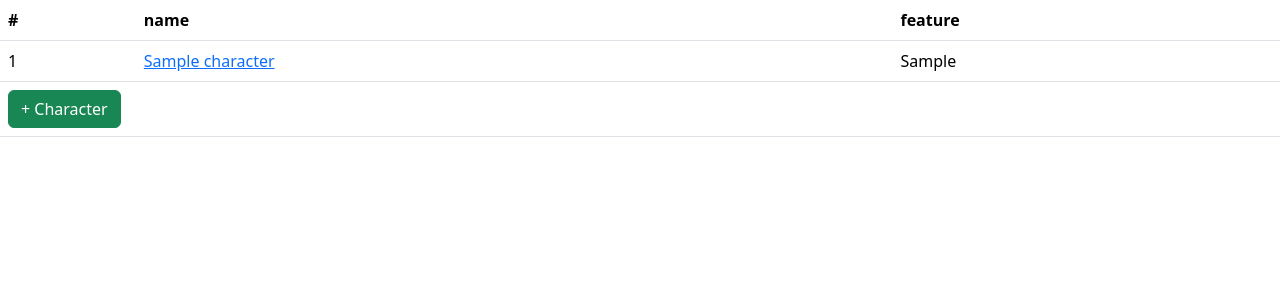
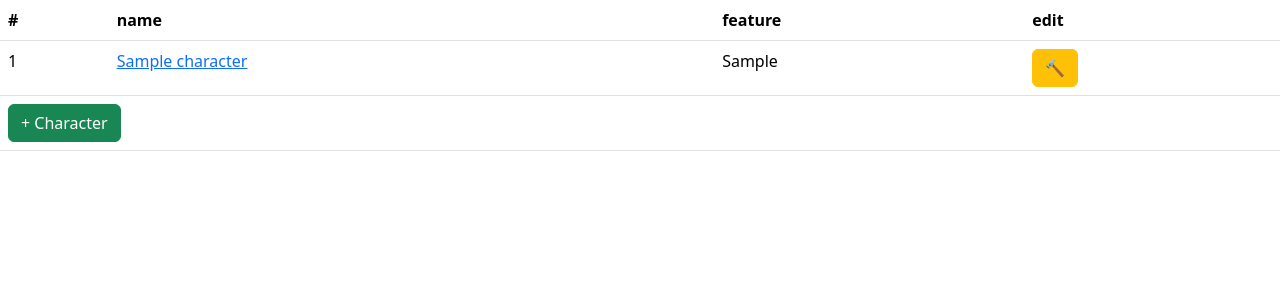
Before and after one commit to ksh1024/NetworkProgramming_helloidol2, a Django app: a page that uses 하프라이프/templates/하프라이프/character_list.html in a window 1280 px wide. Shown: the top 300 px of the page. Run offline with Django 4.2, Linux system fonts and the light colour scheme; tables that the repository leaves empty hold one stand-in row (values such as "Sample post").

Commit message:
views CharacterUpdateView; templates character_list.html, character_update.html; urls 하프라이프:character_update

```diff
--- a/하프라이프/templates/하프라이프/character_list.html
+++ b/하프라이프/templates/하프라이프/character_list.html
@@ -7,16 +7,18 @@
           <th>#</th>
           <th>name</th>
           <th>feature</th>
+          <th>edit</th>
       </tr>
       {% for character in character_list %}
       <tr>
           <td>{{ forloop.counter }}</td>
           <td><a href="{% url '하프라이프:character_detail' pk=character.id %}">{{ character.name }}</a></td>
           <td>{{ character.feature }}</td>
+          <td><a href="{% url '하프라이프:character_update' pk=character.id %}" class="btn btn-warning">🔨</a></td>
       </tr>
       {% endfor %}
       <tr>
-          <td colspan="3"><a href="{% url '하프라이프:character_create' %}" class="btn btn-success">+ Character</a></td>
+          <td colspan="4"><a href="{% url '하프라이프:character_create' %}" class="btn btn-success">+ Character</a></td>
       </tr>
   </table>
 {%  endblock %}
--- a/하프라이프/urls.py
+++ b/하프라이프/urls.py
@@ -7,4 +7,5 @@ urlpatterns = [
     path('', views.CharacterListView.as_view(), name='character_list'),
     path('detail/<int:pk>/', views.CharacterDetailView.as_view(), name='character_detail'),
     path('create/', views.CharacterCreateView.as_view(), name='character_create'),
+    path('update/<int:pk>/', views.CharacterUpdateView.as_view(), name='character_update'),
 ]
--- a/하프라이프/views.py
+++ b/하프라이프/views.py
@@ -1,6 +1,6 @@
 from django.shortcuts import render
 from django.urls import reverse_lazy
-from django.views.generic import ListView, DetailView, CreateView
+from django.views.generic import ListView, DetailView, CreateView, UpdateView
 
 from 하프라이프.models import Character
 
@@ -19,3 +19,9 @@ class CharacterCreateView(CreateView):
     fields = ['name','feature']      #'__all__'
     template_name_suffix = '_create' #character_form.html -> character_create.html
     success_url = reverse_lazy('하프라이프:character_list') #만들기 성공할 때 이동할 URL
+
+class CharacterUpdateView(UpdateView):
+    model = Character
+    fields = '__all__' #['name', 'feature']
+    template_name_suffix = '_update' # character_form.html에서 character_update.html로 고쳐줌
+    success_url = reverse_lazy('하프라이프:character_list') #수정 성공시 이동할 url
```
Also changed, not shown: 하프라이프/templates/하프라이프/character_update.html (added, +13 -0 lines), README.md.
